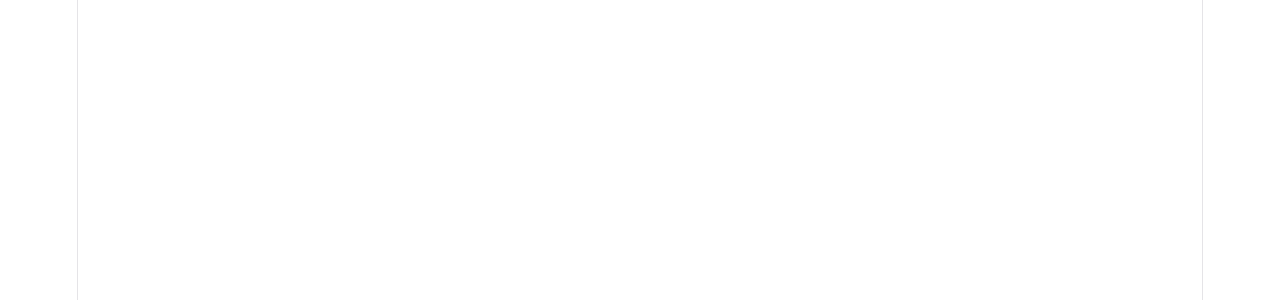
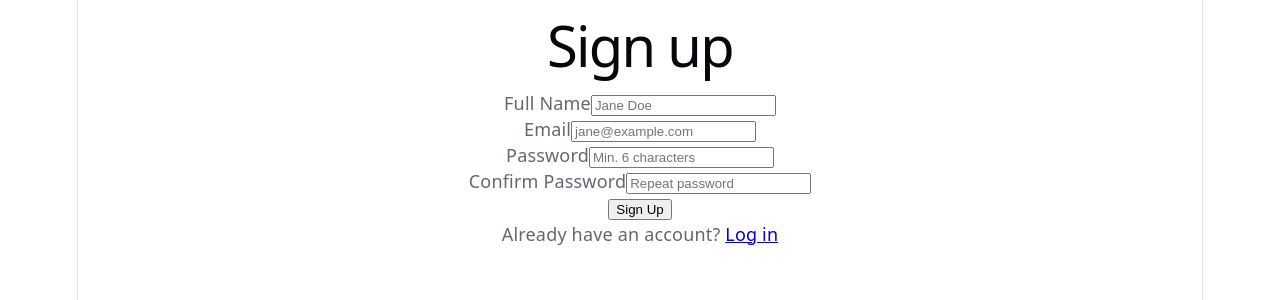
Before and after one commit to Xoppyc/test_task, a React (Vite) app in the folder frontend/: page /signup in a window 1280 px wide. Shown: the top 300 px of the page. Built offline with nearby package versions, Linux system fonts and the light colour scheme; no server answers.

Commit message:
add sign up page

```diff
--- a/frontend/package.json
+++ b/frontend/package.json
@@ -11,6 +11,7 @@
   },
   "dependencies": {
     "axios": "^1.16.1",
+    "dotenv": "^17.4.2",
     "react": "^19.2.6",
     "react-dom": "^19.2.6",
     "react-router": "^7.15.1"
--- a/frontend/src/App.tsx
+++ b/frontend/src/App.tsx
@@ -1,8 +1,37 @@
+import { Route, Routes } from "react-router"
+import ProtectedRoute from "./components/ProtectedRoute"
+import { useAuth } from "./context/authContext"
+import SignupPage from "./pages/signup/SignupPage";
 
 function App() {
+  const user = useAuth();
 
   return (
     <>
+      <Routes>
+        <Route path="/login" />
+        <Route path="/signup" element={<SignupPage />} />
+        <Route path="/books" element={
+          <ProtectedRoute user={user.user} >
+            <></>
+          </ProtectedRoute>
+        } />
+        <Route path="/books/:id" element={
+          <ProtectedRoute user={user.user} >
+            <></>
+          </ProtectedRoute>
+        } />
+        <Route path="/users" element={
+          <ProtectedRoute user={user.user} adminOnly={true}>
+            <></>
+          </ProtectedRoute>
+        } />
+        <Route path="/users/:id" element={
+          <ProtectedRoute user={user.user} adminOnly={true}>
+            <></>
+          </ProtectedRoute>
+        } />
+      </Routes>
     </>
   )
 }
--- /dev/null
+++ b/frontend/src/pages/signup/SignupPage.tsx
@@ -0,0 +1,111 @@
+import { useState } from 'react'
+import { useNavigate } from 'react-router'
+import { signup } from '../../api/auth'
+import { useAuth } from '../../context/authContext'
+
+export default function SignupPage() {
+  const { login } = useAuth()
+  const navigate = useNavigate()
+
+  const [name, setName] = useState('')
+  const [email, setEmail] = useState('')
+  const [password, setPassword] = useState('')
+  const [confirm, setConfirm] = useState('')
+  const [errors, setErrors] = useState<{
+    name?: string; email?: string; password?: string; confirm?: string
+  }>({})
+  const [apiError, setApiError] = useState('')
+  const [loading, setLoading] = useState(false)
+
+  const clearErr = (key: string) => setErrors(p => ({ ...p, [key]: undefined }))
+
+  const validate = () => {
+    const e: typeof errors = {}
+    if (!name.trim()) e.name = 'Name is required'
+    if (!/\S+@\S+\.\S+/.test(email)) e.email = 'Enter a valid email'
+    if (password.length < 6) e.password = 'Minimum 6 characters'
+    if (password !== confirm) e.confirm = 'Passwords do not match'
+    return e
+  }
+
+  const handleSubmit = async (e: React.FormEvent) => {
+    e.preventDefault()
+    const errs = validate()
+    if (Object.keys(errs).length) { setErrors(errs); return }
+
+    setLoading(true)
+    setApiError('')
+    try {
+      const res = await signup({ name, email, password })
+      login(res.data.user, res.data.token)
+      navigate('/books')
+    } catch (err: any) {
+      setApiError(err.response?.data?.message ?? 'Something went wrong')
+    } finally {
+      setLoading(false)
+    }
+  }
+
+  return (
+    <form onSubmit={handleSubmit} noValidate>
+      <h1>Sign up</h1>
+
+      {apiError && <p className="error-banner">{apiError}</p>}
+
+      <div className="field">
+        <label htmlFor="name">Full Name</label>
+        <input
+          id="name"
+          value={name}
+          onChange={e => { setName(e.target.value); clearErr('name') }}
+          placeholder="Jane Doe"
+        />
+        {errors.name && <span className="field-error">{errors.name}</span>}
+      </div>
+
+      <div className="field">
+        <label htmlFor="email">Email</label>
+        <input
+          id="email"
+          type="email"
+          value={email}
+          onChange={e => { setEmail(e.target.value); clearErr('email') }}
+          placeholder="jane@example.com"
+        />
+        {errors.email && <span className="field-error">{errors.email}</span>}
+      </div>
+
+      <div className="field">
+        <label htmlFor="password">Password</label>
+        <input
+          id="password"
+          type="password"
+          value={password}
+          onChange={e => { setPassword(e.target.value); clearErr('password') }}
+          placeholder="Min. 6 characters"
+        />
+        {errors.password && <span className="field-error">{errors.password}</span>}
+      </div>
+
+      <div className="field">
+        <label htmlFor="confirm">Confirm Password</label>
+        <input
+          id="confirm"
+          type="password"
+          value={confirm}
+          onChange={e => { setConfirm(e.target.value); clearErr('confirm') }}
+          placeholder="Repeat password"
+        />
+        {errors.confirm && <span className="field-error">{errors.confirm}</span>}
+      </div>
+
+      <button type="submit" disabled={loading}>
+        {loading ? 'Creating account…' : 'Sign Up'}
+      </button>
+
+      <p>
+        Already have an account? <a href="/login">Log in</a>
+      </p>
+    </form>
+  )
+}
```
Also changed, not shown: 1 other file (tests, documents, lock files or other folders).
